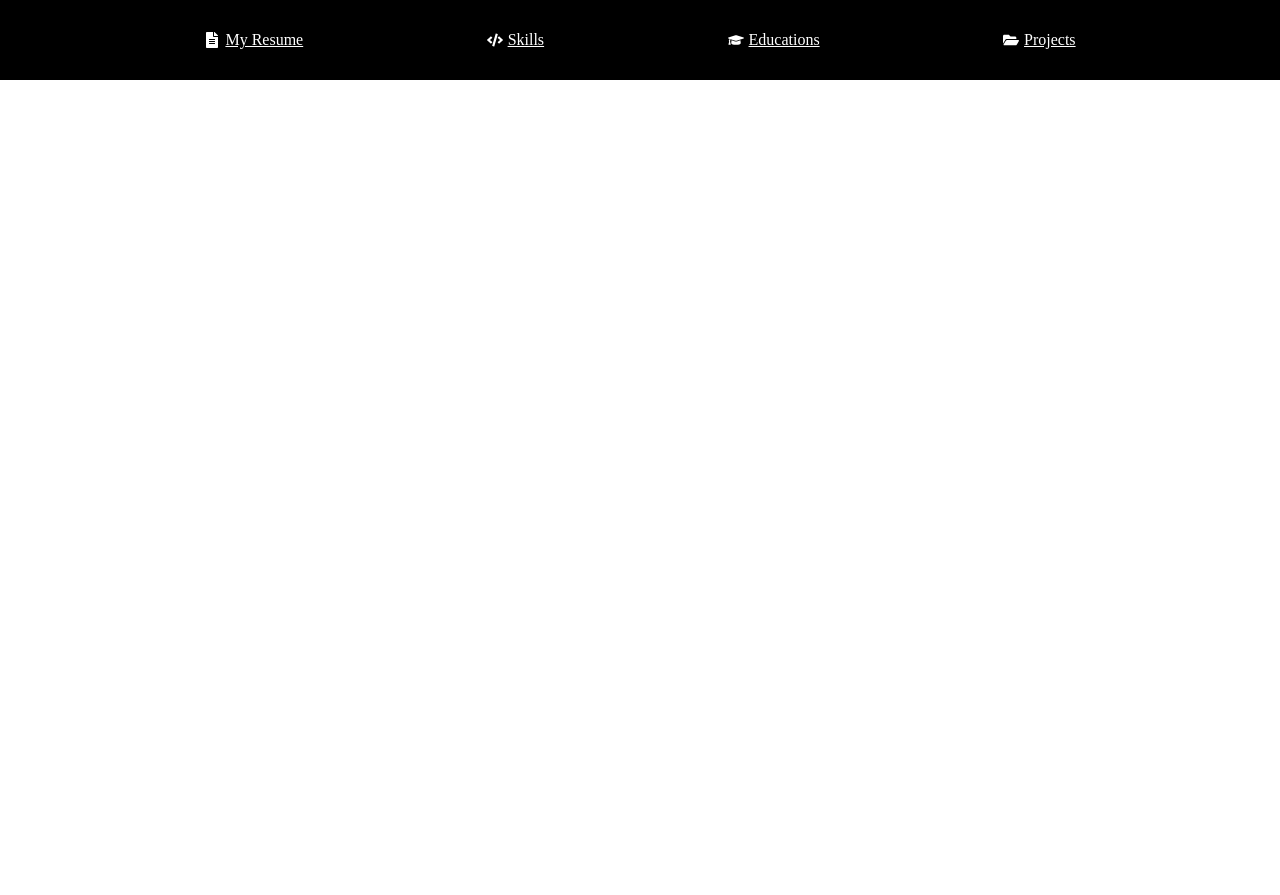
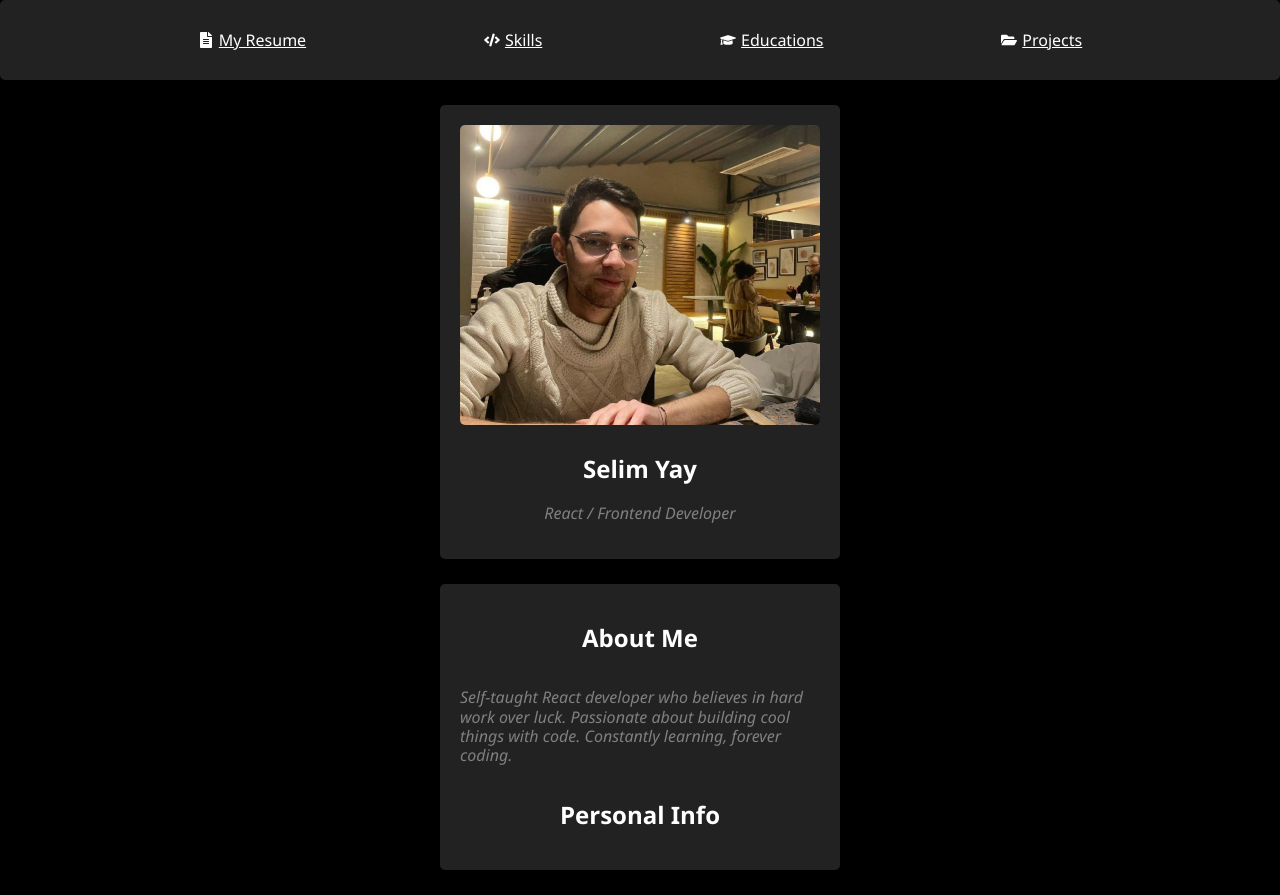
Before and after one commit to selimyay00/portfolio-website, a React (Vite) app: page / in a window 1280 px wide. Before the commit the page ends 800 px from the top, so only its background shows below. Built offline with nearby package versions, Linux system fonts and the light colour scheme.

Commit message:
built the first container - optimized styling

```diff
--- a/src/components/navbar/Navbar.jsx
+++ b/src/components/navbar/Navbar.jsx
@@ -4,7 +4,6 @@ import { FaFileAlt } from 'react-icons/fa';
 import { FaCode } from 'react-icons/fa';
 import { FaGraduationCap } from 'react-icons/fa';
 import { FaFolderOpen } from 'react-icons/fa';
-
 
 function Navbar() {
     return (
--- a/src/components/navbar/navbar.css
+++ b/src/components/navbar/navbar.css
@@ -1,10 +1,10 @@
 .navbar {
     padding: 20px;
-    border: 1px solid black;
     display: flex;
     justify-content: space-evenly;
-    background-color: black;
+    background-color: #222222;
     height: 80px;
+    border-radius: 5px;
 }
 
 .navbar-icons {
@@ -16,3 +16,7 @@
 .navbar-icons, .navbar-text {
     color: #fff;
 }
+
+.navbar-text:hover {
+    color: gray;
+}
--- a/src/components/pages/Home.jsx
+++ b/src/components/pages/Home.jsx
@@ -1,9 +1,26 @@
+import './home.css'
 import Navbar from "../navbar/Navbar"
+import About from './about/About';
+import myPhoto from '../../images/my-photo.jpeg';
+
 
 function Home() {
     return (
         <section>
             <Navbar />
+            <div className="container">
+                <img src={myPhoto} alt="my-image" />
+                <div className='container-info'>
+                    <h2 style={{textAlign: 'center'}}>Selim Yay</h2>
+                    <p style={{color: 'gray'}}>
+                        <i>
+                            React / Frontend Developer
+                        </i>
+
+                    </p>
+                </div>
+            </div>
+            <About />
         </section>
     )
 }
--- /dev/null
+++ b/src/components/pages/about/About.jsx
@@ -0,0 +1,17 @@
+import './about.css'
+
+function About() {
+    return (
+        <div className='container'>
+            <h2>About Me</h2>
+            <p style={{color: 'gray'}}>
+                <i>
+            Self-taught React developer who believes in hard work over luck.  Passionate about building cool things with code. Constantly learning, forever coding.
+                </i>
+            </p>
+            <h2>Personal Info</h2>
+        </div>
+    )
+}
+
+export default About
--- /dev/null
+++ b/src/components/pages/home.css
@@ -0,0 +1,24 @@
+.container {
+    border-radius: 5px;
+    width: 80%;
+    margin: 25px auto;
+    max-width: 400px;
+    padding: 20px;
+    background-color: #222222;
+    display: flex;
+    flex-direction: column;
+    justify-content: center;
+    align-items: center;
+    line-height: 1.2;
+}
+
+.container > img {
+    height: 300px;
+    width: 100%;
+    object-fit: cover;
+    border-radius: 5px;
+}
+
+.container-info {
+    margin-top: 10px;
+}
--- a/src/index.css
+++ b/src/index.css
@@ -4,4 +4,7 @@
 
 body {
     margin: 0;
+    background-color: black;
+    color: #fff;
+    font-family:'Segoe UI', Tahoma, Geneva, Verdana, sans-serif
 }
```
Also changed, not shown: src/components/pages/about/about.css (added), src/images/my-photo.jpeg (added).
